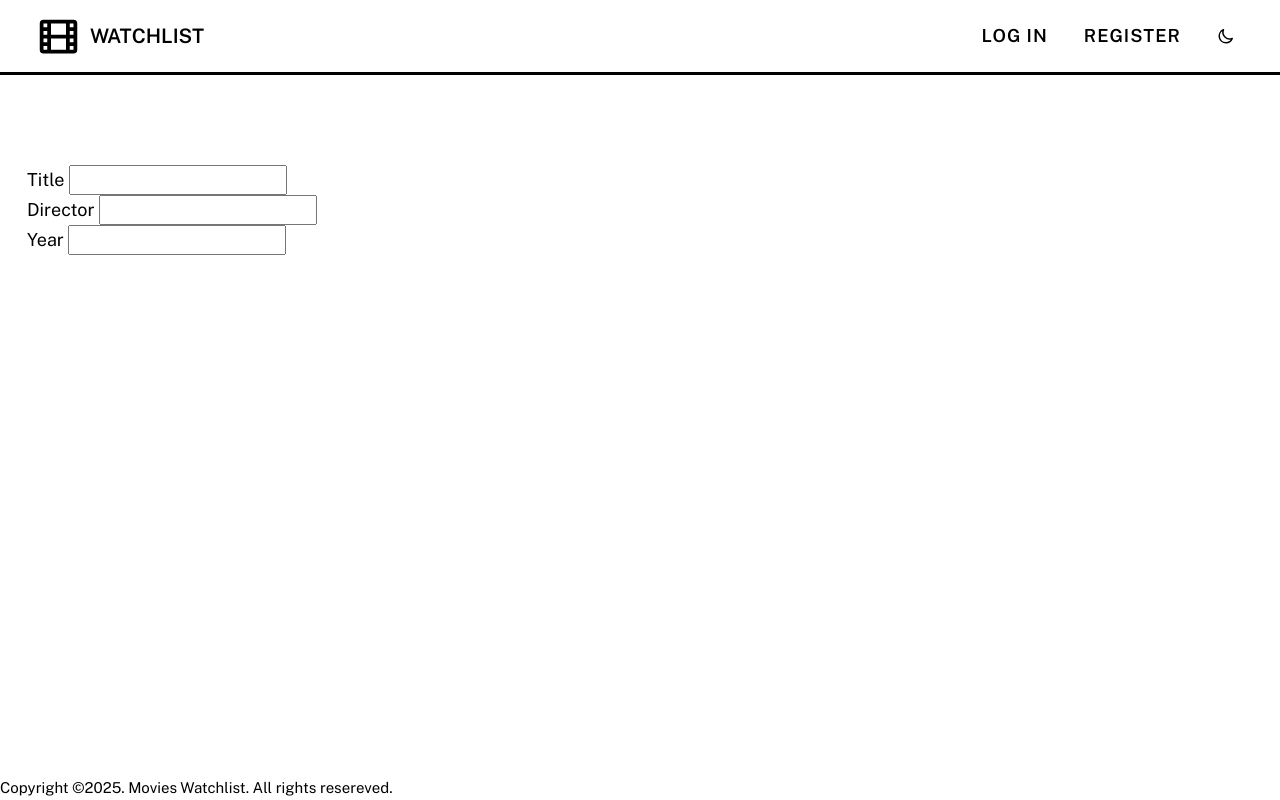
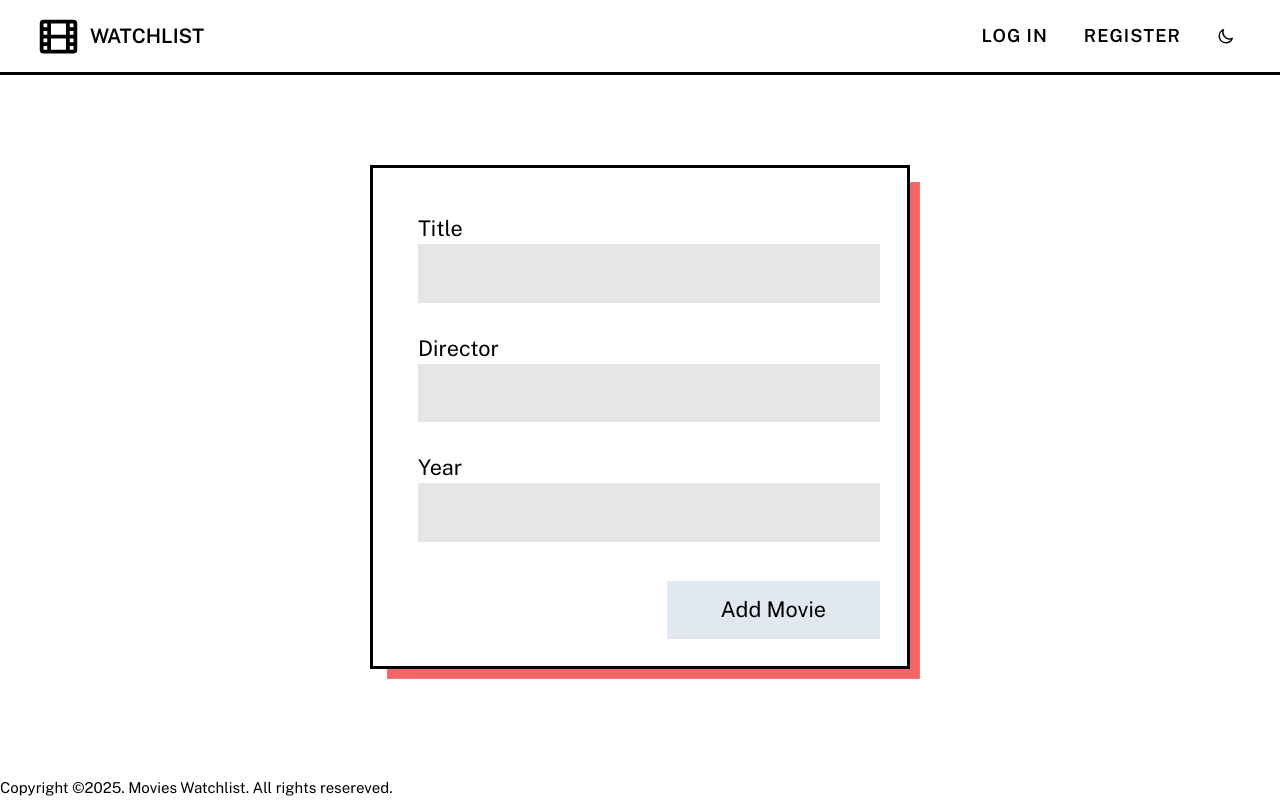
Before and after one commit to Dfingerhut/Movie-Watch-List-Website, a Flask app: page /add in a window 1280 px wide. Run offline with Flask 3, Linux system fonts and the light colour scheme.

Commit message:
new file:   static/css/forms.css 	modified:   templates/macros/fields.html 	modified:   templates/new_movie.html

```diff
--- /dev/null
+++ b/static/css/forms.css
@@ -0,0 +1,96 @@
+.form {
+    margin: 0 auto;
+    max-width: 30rem;
+    border: var(--border);
+    font-size: 1.2rem;
+
+    background-color: var(--background-color);
+    box-shadow: 0.75rem 0.75rem 0 -0.2rem var(--accent-colour);
+}
+
+.form__container {
+    padding: 2.5rem 1.5rem 1.5rem 1.5rem;
+}
+
+@media screen and (min-width: 24.75em) {
+    .form__container{
+        padding-left: 2rem;
+    }
+}
+
+@media screen and (min-width: 30rem) {
+    .form__container{
+        padding-left: 2.5rem;
+    }
+}
+
+.form__group {
+    display: flex;
+    flex-direction: column;
+    margin-bottom: 1.5rem;
+}
+
+.form__field {
+    outline: none;
+    border: none;
+
+    border-bottom: 3px solid #fff;
+
+    font-size: inherit;
+    font-family: inherit;
+
+    padding: 0.75rem 0.5rem;
+    background: var(--background-color);
+}
+
+.form__field:focus{
+    border-bottom: var(--border);
+}
+
+.button--form {
+    margin: 2rem 0 0 auto;
+    padding: 0.75rem 3rem;
+    border: none;
+    background: var(--background-color);
+}
+
+.button--form:hover {
+    background: var(--background-color-hover);
+}
+
+.form__small {
+    font-size: 0.83rem;
+    color: var(--accent-colour);
+}
+.form__link {
+    text-decoration: none;
+    color: var(--accent-colour);
+}
+
+.form__link:hover {
+    color: #d05656;
+}
+
+.form__error {
+    margin-top: 0.5rem ;
+}
+
+.form__error,
+.from__flash {
+    display: block;
+    padding: 0.5rem;
+    color: var(--text);
+}
+
+.form__error,
+.form__flash--danger {
+    background: var(--background-color);
+}
+
+.form__flash {
+    margin: 0.5rem;
+}
+
+.form__flash--success {
+    background: var(--accent-colour-2);
+}
--- a/templates/macros/fields.html
+++ b/templates/macros/fields.html
@@ -1,8 +1,8 @@
 {% macro render_text_field(field) %}
 
 <div class="form__group">
-    {{ field.label(class_="form__label")}}
-    {{ field(class_=form__field)}}
+    {{ field.label(class_ = "form__label")}}
+    {{ field(class_ = "form__field")}}
 
     {% for error in field.errors %}
         <span class = "form__error">{{ error }}</span>
--- a/templates/new_movie.html
+++ b/templates/new_movie.html
@@ -1,16 +1,25 @@
 {% from "macros/fields.html" import render_text_field %}
 
 {% extends "layout.html" %}
+
+{% block head_content %}
+    <link rel="stylesheet" href="{{ url_for('static', filename='css/forms.css') }}?v=1.0"/>
+{% endblock %}
+
 
 {% block main_content %}
     <form name="add_movie" method="post" novalidate class="form">
         <div class="form__container">
 
-
+            {{ form.hidden_tag()}}
             {{ render_text_field(form.title) }}
             {{ render_text_field(form.director) }}
             {{ render_text_field(form.year) }}
+            <div>
+                {{ form.submit(class="button button--form") }}
+            </div>
         </div>
+
     </form>
 
 {% endblock %}
```
